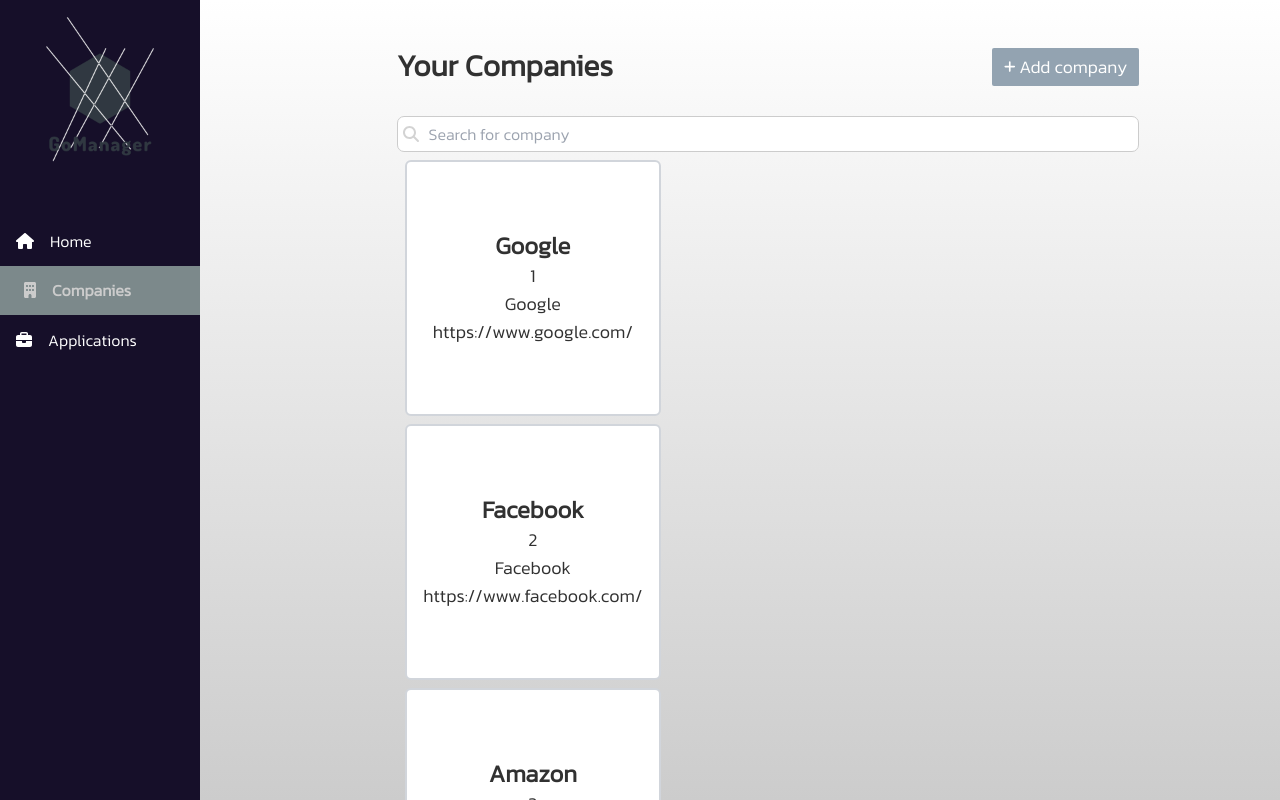
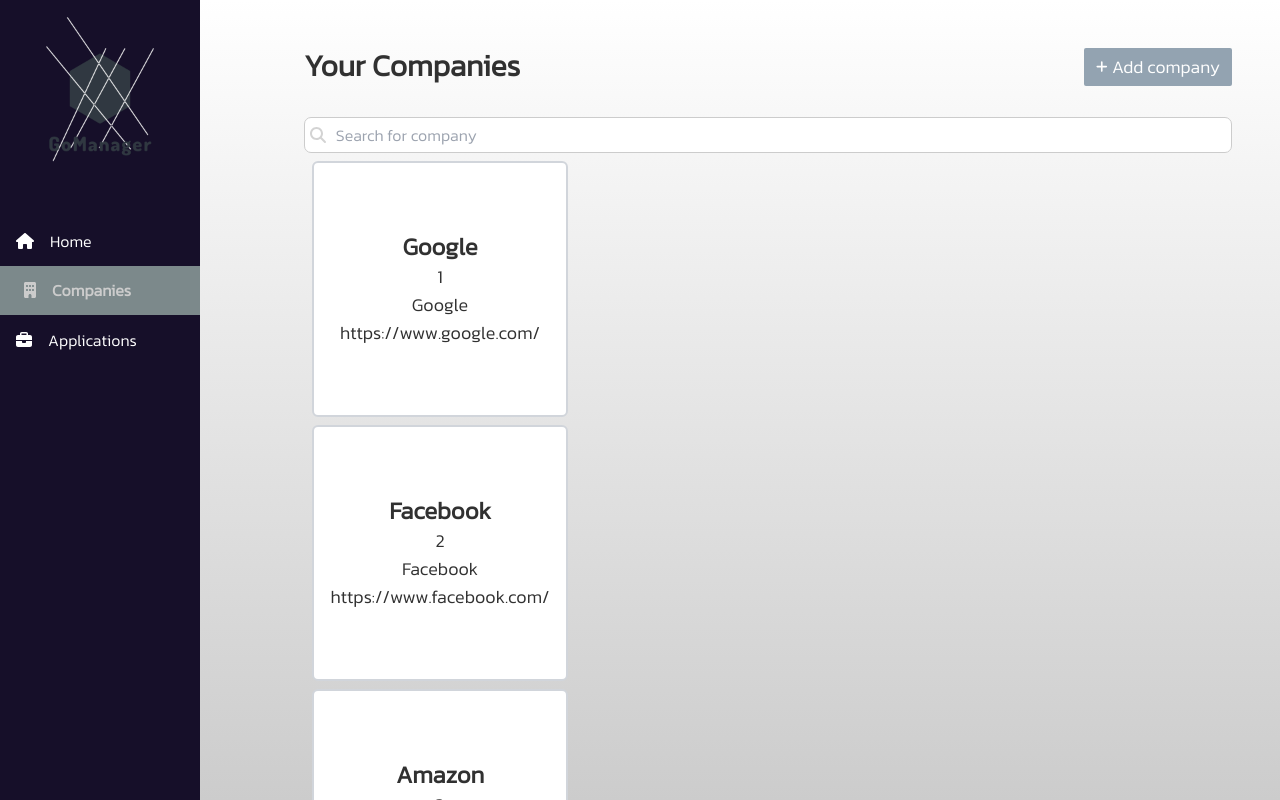
Before and after one commit to Tiburso/GoManager, a Next.js app in the folder client/: page /companies in a window 1280 px wide. Built offline with nearby package versions, Linux system fonts and the light colour scheme.

Commit message:
Refactor company page styling
Adjust styling of company page title and button

Fix margin and padding issues in company page styling

```diff
--- a/client/app/companies/page.tsx
+++ b/client/app/companies/page.tsx
@@ -32,8 +32,8 @@
   const companies = CompanyData;
 
   return (
-    <div className="w-4/5 mx-auto">
-      <div className={style.title}>
+    <div className="mx-auto">
+      <div className={`${style.title}`}>
         {/* add class names for tailwind bigger text and centered and bold */}
         <h1 className="text-3xl text-left font-bold">Your Companies</h1>
         <Button>
--- a/client/app/styles/Button.module.css
+++ b/client/app/styles/Button.module.css
@@ -1,5 +1,6 @@
 /* make me a button css */
 .btn {
+  height: 100%;
   color: #fff;
   background-color: var(--secondary-rgb);
   border-radius: 2px;
--- a/client/app/styles/company/CompanyPage.module.css
+++ b/client/app/styles/company/CompanyPage.module.css
@@ -1,5 +1,7 @@
 .title {
   display: flex;
   justify-content: space-between;
-  margin-bottom: 30px;
+  margin-top: -1em; /* this is to compensate for the extra top padding */
+  margin-bottom: 15px;
+  padding: 1em 0;
 }
```
